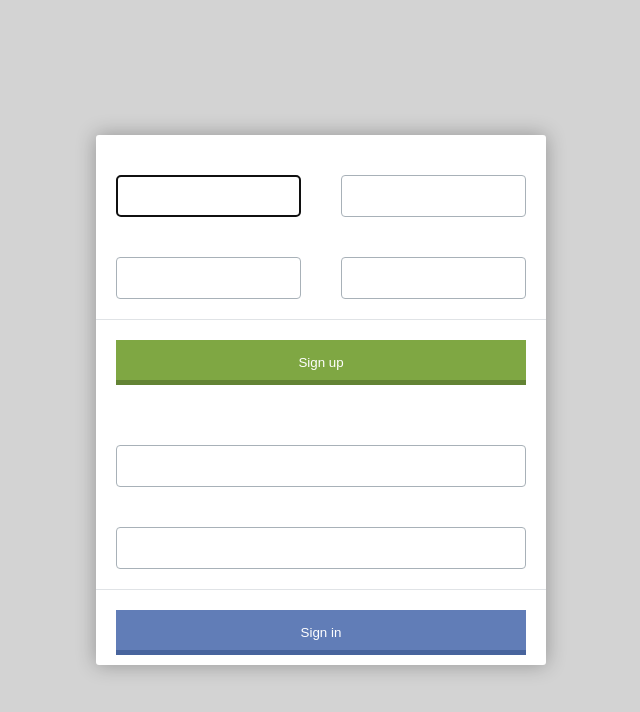
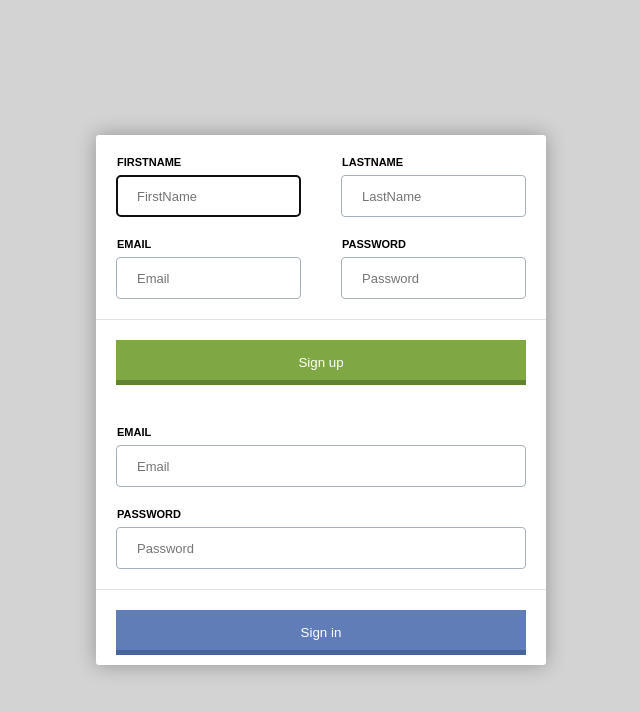
Before and after one commit to mate-academy/js_task_fix_form_DOM, a website built with Parcel: page src/index.html in a window 1280 px wide. Shown: the whole page, without its empty margins (319-959 px from the left). Built offline with nearby package versions, Linux system fonts and the light colour scheme.

Commit message:
Solution

```diff
--- a/src/scripts/main.js
+++ b/src/scripts/main.js
@@ -1,3 +1,17 @@
 'use strict';
 
-// write code here
+const blocks = document.querySelectorAll('.field');
+
+for (const block of blocks) {
+  const item = document.createElement('label');
+  const nameInput = block.querySelector('input');
+  const namePlaceholder = nameInput.name;
+
+  item.className = 'field-label';
+  item.htmlFor = nameInput.id;
+  item.textContent = nameInput.name.toUpperCase();
+  block.prepend(item);
+
+  nameInput.placeholder = namePlaceholder.slice(0, 1).toUpperCase()
+  + namePlaceholder.slice(1, namePlaceholder.length);
+};
```
Also changed, not shown: src/index.html (+1 -1 lines), README.md.
